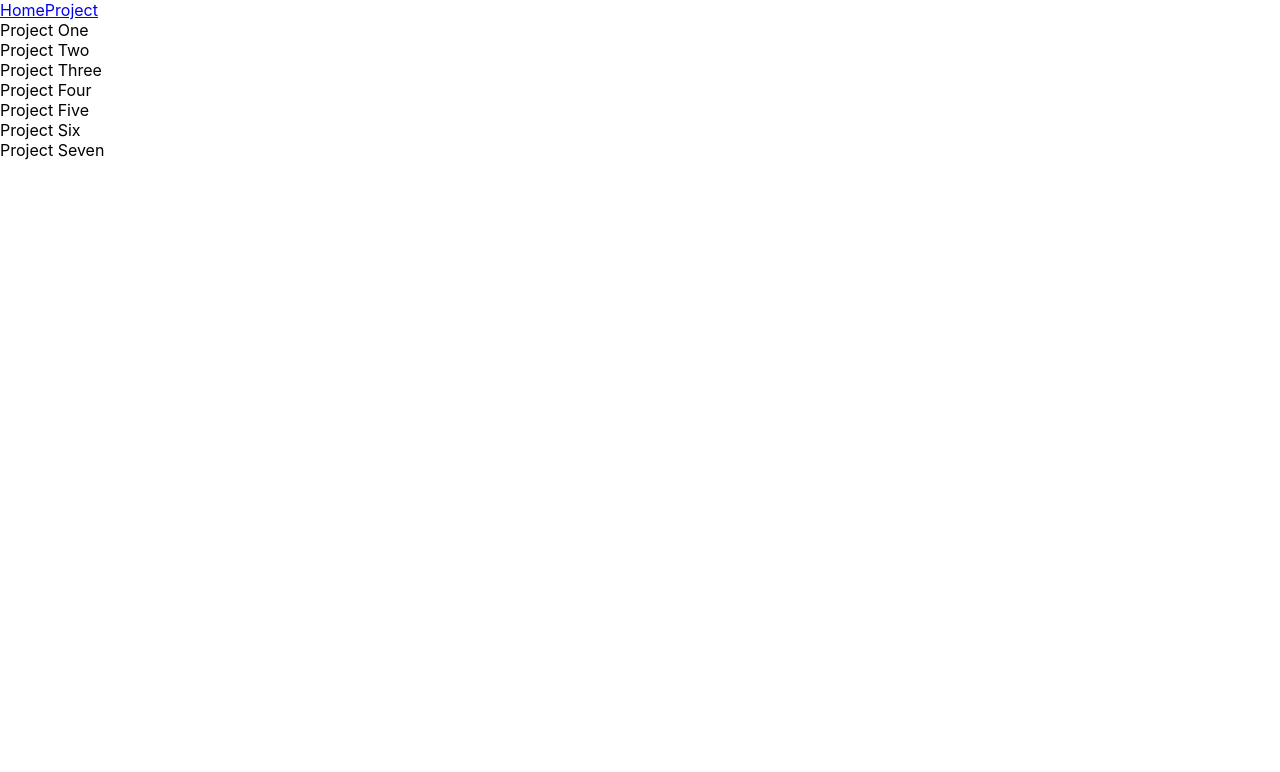
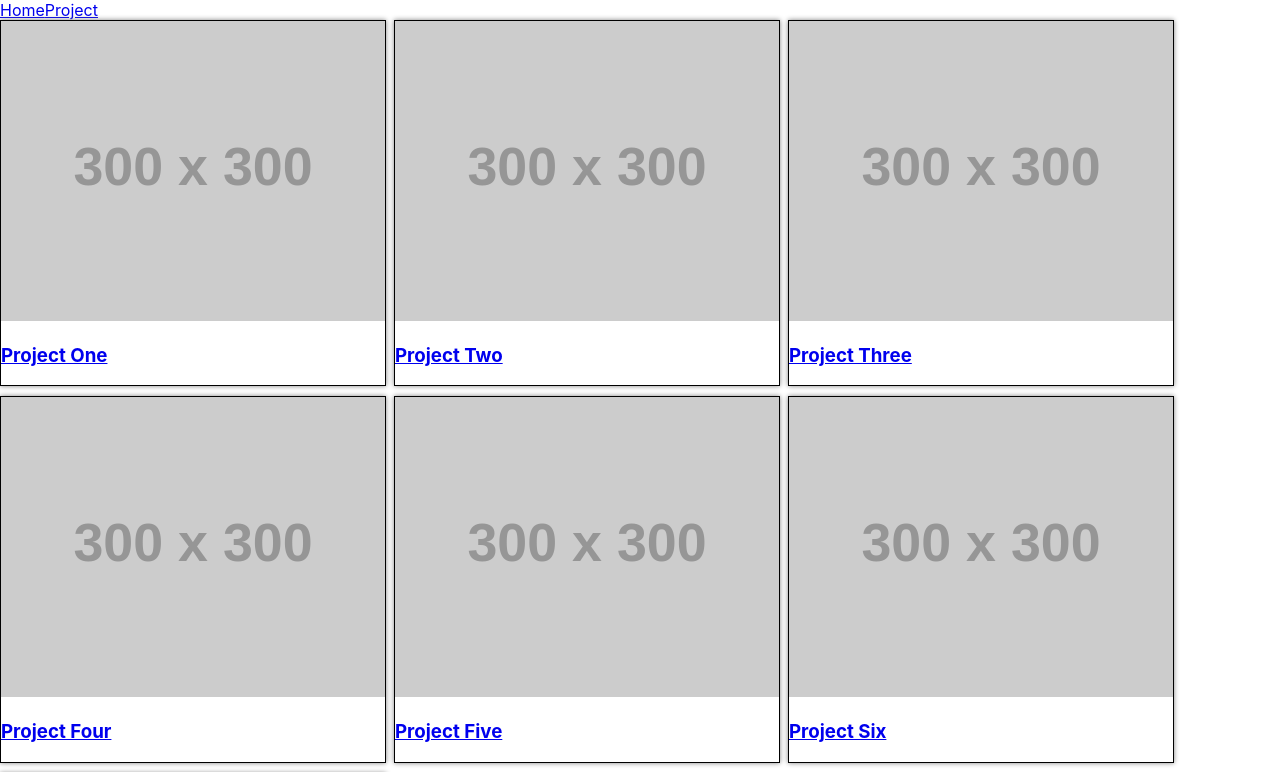
Before and after one commit to SheCodesAus/she-codes-crowdfunding-project-cheshsworld, a React (Create React App) app: page / in a window 1280 px wide. Shown: the top 772 px of the page. Built offline with nearby package versions, Linux system fonts and the light colour scheme.

Commit message:
setup roots and project cards

```diff
--- a/src/App.css
+++ b/src/App.css
@@ -1,38 +1,6 @@
-.App {
-  text-align: center;
+#project-list {
+  display: grid;
+  grid-template-columns: 30% 30% 30%;
+  column-gap: 10px;
+  row-gap: 10px;
 }
-
-.App-logo {
-  height: 40vmin;
-  pointer-events: none;
-}
-
-@media (prefers-reduced-motion: no-preference) {
-  .App-logo {
-    animation: App-logo-spin infinite 20s linear;
-  }
-}
-
-.App-header {
-  background-color: #282c34;
-  min-height: 100vh;
-  display: flex;
-  flex-direction: column;
-  align-items: center;
-  justify-content: center;
-  font-size: calc(10px + 2vmin);
-  color: white;
-}
-
-.App-link {
-  color: #61dafb;
-}
-
-@keyframes App-logo-spin {
-  from {
-    transform: rotate(0deg);
-  }
-  to {
-    transform: rotate(360deg);
-  }
-}
--- /dev/null
+++ b/src/components/ProjectCard/ProjectCard.css
@@ -0,0 +1,12 @@
+.project-card {
+    width: 100%;
+    border: 1px solid black;
+    box-shadow: 0px 0px 5px grey;
+}
+
+.project-card img {
+    width: 100%;
+    height: 100%;
+    height: 300px;
+    object-fit: cover;
+}
--- /dev/null
+++ b/src/components/ProjectCard/ProjectCard.jsx
@@ -0,0 +1,18 @@
+import React from "react";
+import { Link } from "react-router-dom";
+
+//styles
+import "./ProjectCard.css";
+
+function ProjectCard({projectData}) {
+    return (
+        <div className="project-card">
+            <Link to={`/project/${projectData.id}`}>
+                <img src={projectData.image} alt="the project"/>
+                <h3>{projectData.title}</h3>
+            </Link>
+        </div>
+    );
+}
+
+export default ProjectCard;
--- a/src/pages/HomePage.jsx
+++ b/src/pages/HomePage.jsx
@@ -1,13 +1,18 @@
 import React from "react";
+
+//Components
+import ProjectCard from "../components/ProjectCard/ProjectCard";
 
 //Data
 import { allProjects } from "../data";
 
 function HomePage() {
     return (
-        <div>
+        <div id="project-list">
             {allProjects.map((projectData, key) => {
-                return <div key={key}>{projectData.title}</div>;
+                return <ProjectCard key={key} projectData={projectData}/>;
+                // key={`project-${projectData.id}`}
+                // projectData={projectData} - better way to write the above
             })}
         </div>
     );
--- a/src/pages/ProjectPage.jsx
+++ b/src/pages/ProjectPage.jsx
@@ -10,6 +10,7 @@ function ProjectPage() {
             {oneProject.title}
         </h2>
         <h3>Created at: {oneProject.date_created}</h3>
+      {/* const name = alex or const name = `${name} kazan` */}
         <h3>{`Status: ${oneProject.is_open}`}</h3>
         <h3>Pledges:</h3>
         <ul>
```
Also changed, not shown: src/App.js (+7 -0 lines).
